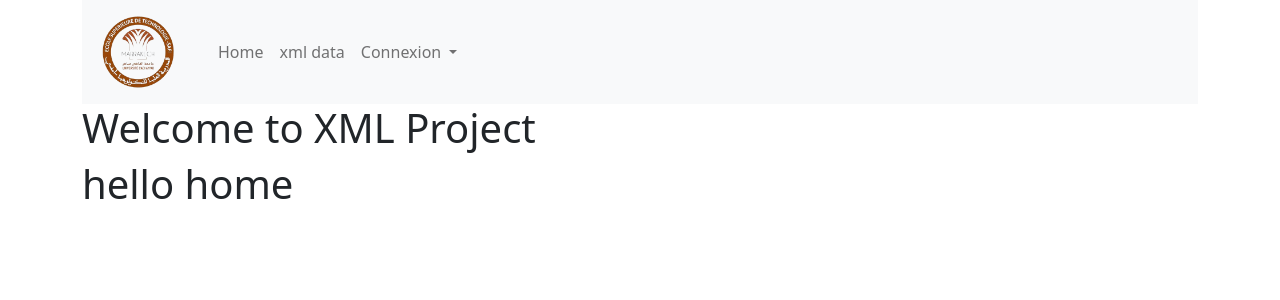
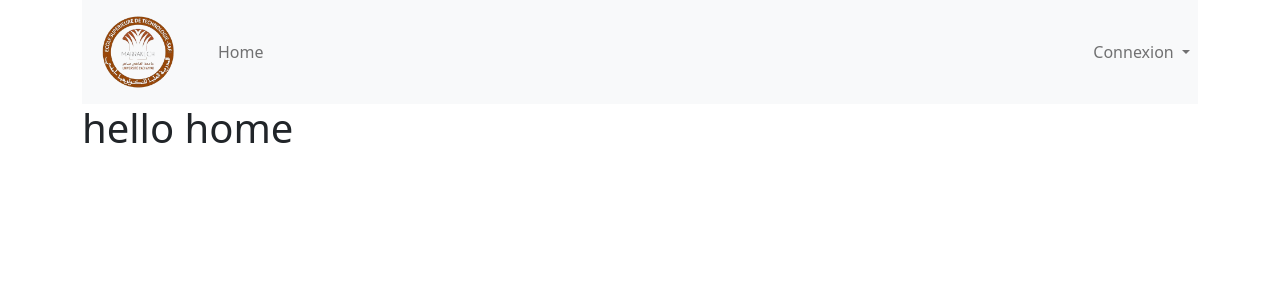
Before and after one commit to zakia12ouajih/LP-XML-PROJECT, a PHP site: page /LP-XML-PROJECT/public/home in a window 1280 px wide. Shown: the top 300 px of the page. Run offline with PHP 8.4, Linux system fonts and the light colour scheme.

Commit message:
sdnkwjed

```diff
--- a/includes/header.php
+++ b/includes/header.php
@@ -1,23 +1,5 @@
 <!DOCTYPE html>
 <html lang="en">
-
-<?php
-session_start();
-
-      $userEmail = '';
-      $userRole = '';
-// Check if the user is logged in and the user role is set
-if (isset($_SESSION['email']) || isset($_SESSION['userRole'])) {
-   // $userEmail = $_SESSION['email'];
-   $userRole = $_SESSION['userRole'];
-}
-
-
-
-
-// Access user information
-// Access other user information if needed
-?>
 
 <head>
    <meta charset="UTF-8">
@@ -29,52 +11,62 @@ if (isset($_SESSION['email']) || isset($_SESSION['userRole'])) {
 </head>
 
 <body>
-   <nav class="navbar navbar-expand-lg navbar-light bg-light">
+   <nav class="navbar navbar-expand-md navbar-light bg-light">
       <a class="navbar-brand" href="#">
          <?php
          if (isset($_SESSION['email']) || isset($_SESSION['userRole'])) {
-         // $userEmail = $_SESSION['email'];
-         echo '<img src="../../public/images/EST-Safi-listes-des-admis-DUT-2018-removebg-preview1.png" class="mx-3" alt="gi" width="80">';
-
-         }else{
-            echo '<img src="../public/images/EST-Safi-listes-des-admis-DUT-2018-removebg-preview1.png" class="mx-3" alt="gi" width="80">';         }
+            echo '<img src="../../public/images/EST-Safi-listes-des-admis-DUT-2018-removebg-preview1.png" class="mx-3" alt="gi" width="80">';
+         } else {
+            echo '<img src="../public/images/EST-Safi-listes-des-admis-DUT-2018-removebg-preview1.png" class="mx-3" alt="gi" width="80">';
+         }
          ?>
       </a>
       <button class="navbar-toggler" type="button" data-bs-toggle="collapse" data-bs-target="#navbarSupportedContent" aria-controls="navbarSupportedContent" aria-expanded="false" aria-label="Toggle navigation">
          <span class="navbar-toggler-icon"></span>
       </button>
 
-      <?php if ($userRole == 'admin') : ?>
-         <div>Welcome Admin!</div>
-      <?php elseif ($userRole == 'directeur-generale') : ?>
-         <div>Welcome Director General!</div>
-      <?php else : ?>
-         <!-- Add more cases for other roles -->
-      <?php endif; ?>
-
       <div class="collapse navbar-collapse" id="navbarSupportedContent">
          <ul class="navbar-nav mr-auto">
             <li class="nav-item active">
                <a class="nav-link" href="/LP-XML-PROJECT/public/home">Home</a>
             </li>
-            <li class="nav-item">
-               <a class="nav-link" href="/LP-XML-PROJECT/public/xmlData">xml data</a>
+            <li class="nav-item active">
+               <?php if ($userRole == 'admin') : ?>
+               <a class="nav-link" href="/LP-XML-PROJECT/public/admin/homeAdmin/administration">Administration</a>
+               <?php endif;?>
             </li>
+         </ul>
+
+         <ul class="navbar-nav ms-auto">
             <li class="nav-item dropdown">
                <a class="nav-link dropdown-toggle" href="#" id="navbarDropdown" role="button" data-bs-toggle="dropdown" aria-haspopup="true" aria-expanded="false">
-                  Connexion
+                  <?php if ($userRole == 'admin') : ?>
+                     Admin
+                  <?php elseif ($userRole == 'directeur-generale') : ?>
+                     Director General
+                  <?php elseif(!isset($_SESSION['email']) || !isset($_SESSION['userRole'])):?>
+                     Connexion
+                  <?php else : ?>
+                     <!-- Add more cases for other roles -->
+                  <?php endif; ?>
                </a>
+
                <div class="dropdown-menu" aria-labelledby="navbarDropdown">
-                  <a class="dropdown-item" href="/LP-XML-PROJECT/public/login">Login</a>
-                  <!-- <a class="dropdown-item" href="/LP-XML-PROJECT/public/register">Register</a> -->
-                  <a class="dropdown-item" href="/LP-XML-PROJECT/public/logout">LogOut</a>
+                  <?php
+                  if (!isset($_SESSION['email']) || !isset($_SESSION['userRole'])) {
+                     echo '<a class="dropdown-item" href="/LP-XML-PROJECT/public/login">Login</a>';
+                  }
+                  ?>
+                  <?php
+                  if (isset($_SESSION['email']) || isset($_SESSION['userRole'])) {
+                     echo '<a class="dropdown-item" href="/LP-XML-PROJECT/public/logout">Log out</a>';
+                  }
+                  ?>
                </div>
             </li>
-
          </ul>
       </div>
    </nav>
-
 </body>
 
 </html>
--- a/public/index.php
+++ b/public/index.php
@@ -1,5 +1,23 @@
 <!DOCTYPE html>
 <html lang="en">
+
+<?php
+session_start();
+
+
+$userRole = '';
+// Check if the user is logged in and the user role is set
+if (isset($_SESSION['email']) || isset($_SESSION['userRole'])) {
+   // $userEmail = $_SESSION['email'];
+   $userRole = $_SESSION['userRole'];
+}
+
+
+
+
+// Access user information
+// Access other user information if needed
+?>
 
 <head>
    <meta charset="UTF-8">
@@ -14,8 +32,13 @@
 
 <body class="container">
    <?php include('../includes/header.php'); ?>
+   <?php
+   if (!isset($_SESSION['email']) || !isset($_SESSION['userRole'])) {
+      // header("Location: /LP-XML-PROJECT/public/");
+   }
+   ?>
 
-   <h1>Welcome to XML Project</h1>
+
    <?php include('../src/index.php'); ?>
 
 
--- a/src/route.php
+++ b/src/route.php
@@ -6,9 +6,7 @@ switch ($request) {
    case '/LP-XML-PROJECT/public/':
       require dirname(__DIR__) . '/public/pages/Home.php';
       break;
-   case '/LP-XML-PROJECT/public/home-test':
-      require dirname(__DIR__) . '/public/pages/Home2.php';
-      break;
+
 
    case '/LP-XML-PROJECT/public/home':
       require dirname(__DIR__) . '/public/pages/Home.php';
@@ -46,6 +44,11 @@ switch ($request) {
          require dirname(__DIR__) . '/public/pages/directeur-adjoint/homeDA.php';
          break;
 
+      case '/LP-XML-PROJECT/public/admin/homeAdmin/administration':
+      require dirname(__DIR__) . '/public/pages/data.php';
+      break;
+
+
    default:
       http_response_code(404);
       require dirname(__DIR__) . '/public/pages/404.php';
--- a/src/xml.php
+++ b/src/xml.php
@@ -1,6 +1,6 @@
 <?php
 $xmlFile = '../xml-data/data.xml';
-$xslFile = '../xslt/data.xslt';
+$xslFile = '../xslt/administration.xslt';
 
 $xml = new DOMDocument;
 $xml->load($xmlFile);
```
Also changed, not shown: public/pages/Home2.php (+16 -0 lines), 1 other file.
